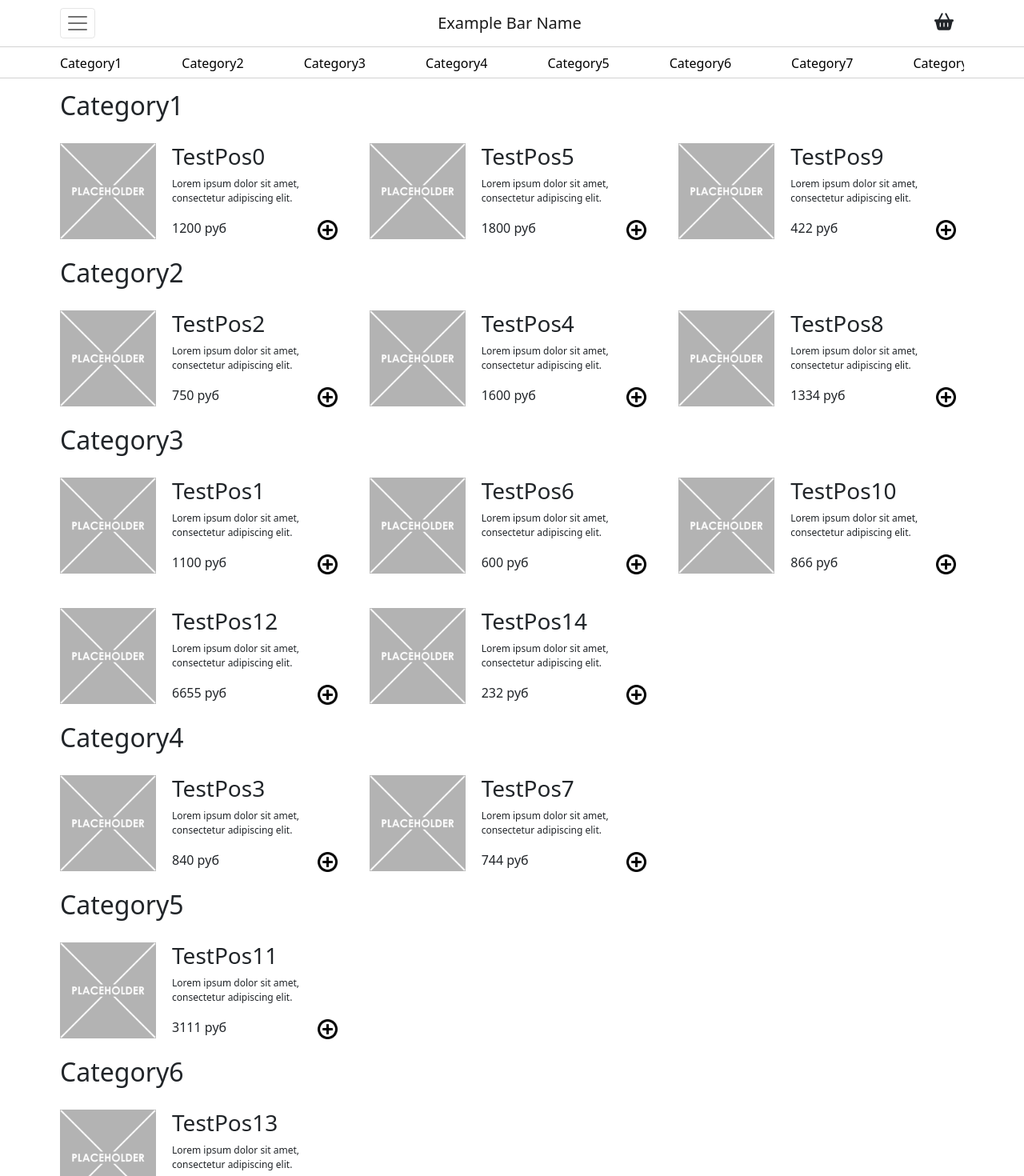
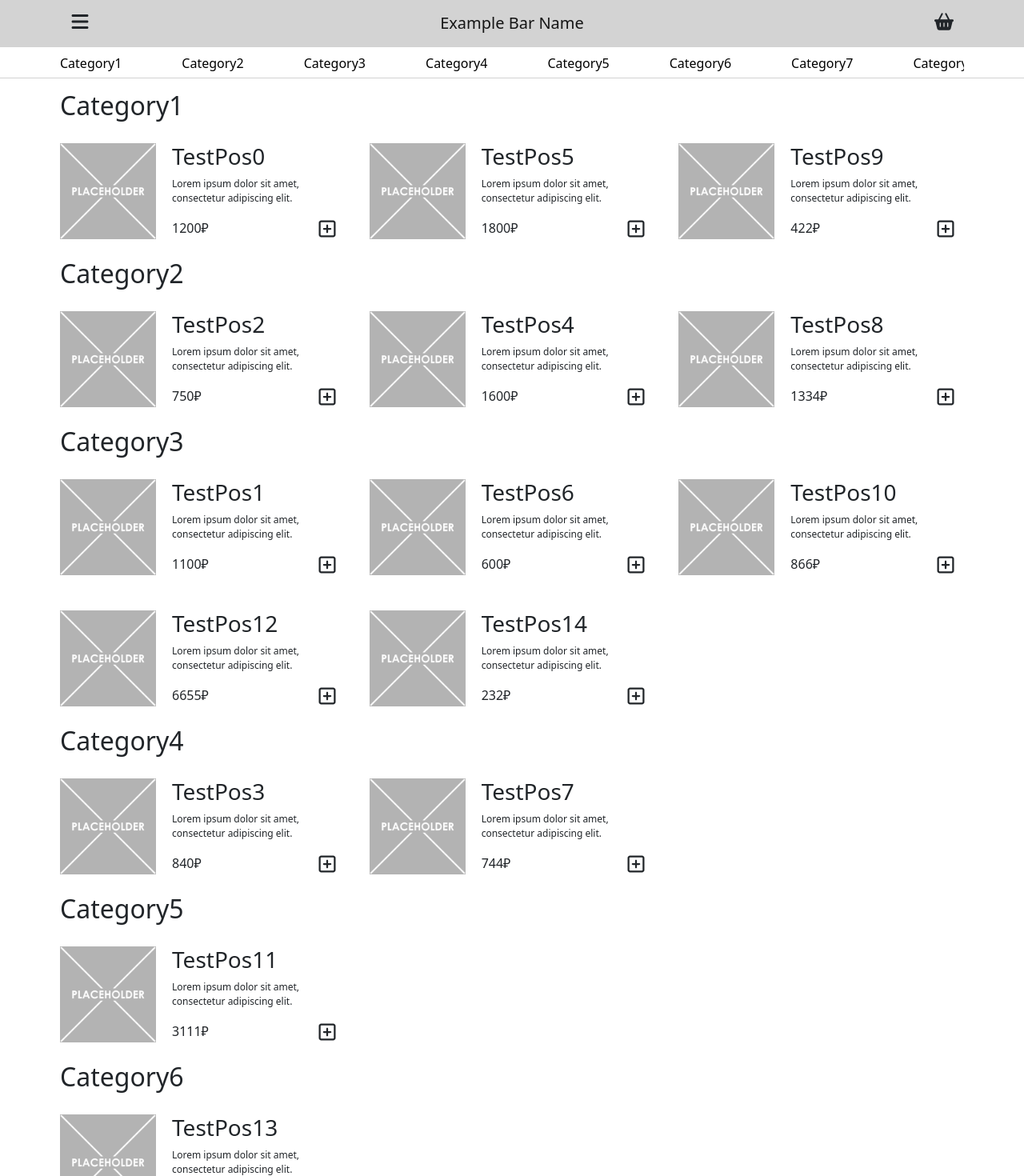
Before and after one commit to 84beiroun/AlexAndAlex, a React (Create React App) app: page / in a window 1280 px wide. Shown: the top 1470 px of the page at 80% size. Built offline with nearby package versions, Linux system fonts and the light colour scheme.

Commit message:
Preparation for telegram bot integration.

```diff
--- a/src/App.js
+++ b/src/App.js
@@ -1,9 +1,10 @@
-import React, {useRef} from 'react';
+import React, {useRef, useState} from 'react';
 import './styles/App.css';
 import 'bootstrap/dist/css/bootstrap.min.css';
 import PosLine from "./components/PosLine";
 import PosData from "./text_repo/positions.json"
 import NavScroll from "./components/NavScroll";
+let posOrder = new Map()
 
 function App() {
     const positions = PosData.sort(function (a, b) {
@@ -11,6 +12,15 @@ function App() {
         if (a.categoryID > b.categoryID) return 1;
         return 0;
     });
+
+    let addPos = (id, title, body, price) => {
+        if (!posOrder.has(id)) {
+            posOrder.set(id, {title: title, body: body, price: price, count: 1});
+        } else {
+            posOrder.set(id, {title: title, body: body, price: price, count: posOrder.get(id).count + 1})
+        }
+    }
+
     const uniquePos = [];
     positions.forEach(posData => {
         if (uniquePos.indexOf(posData.category)===-1){
@@ -28,7 +38,7 @@ function App() {
     const executeScroll = (event, i) => refToCategory[i].current.scrollIntoView()
   return (
     <div className="App">
-        <NavScroll/>
+        <NavScroll posOrder={posOrder}/>
         <div className="App-header-bot">
             <div className="Nav-container">
                 <div className="Nav-list">{
@@ -49,7 +59,7 @@ function App() {
                                 {
                                     if (category === posData.category) {
                                         return (
-                                            <PosLine pos={posData} key={posData.id}/>)
+                                            <PosLine pos={posData} handler={addPos} key={posData.id}/>)
                                     } else {
                                         return null
                                     }
--- a/src/components/NavScroll.jsx
+++ b/src/components/NavScroll.jsx
@@ -1,11 +1,13 @@
 import Container from 'react-bootstrap/Container';
-import Nav from 'react-bootstrap/Nav';
 import Navbar from 'react-bootstrap/Navbar';
 import Offcanvas from 'react-bootstrap/Offcanvas';
 import OffCanvasButton from './OffCanvasButton'
 import React, {useState} from "react";
+import Button from "react-bootstrap/Button";
+import {FontAwesomeIcon} from "@fortawesome/react-fontawesome";
+import {faBars} from "@fortawesome/free-solid-svg-icons";
 
-function NavScroll() {
+function NavScroll(posOrder) {
     const [show, setShow] = useState(false);
 
     const handleClose = () => setShow(false);
@@ -13,27 +15,22 @@ function NavScroll() {
 
     return (
         <>
-        <Navbar expand="false" className="NavBarLg" expanded={show}>
+        <Navbar expand="false" className="NavBarLg" style={{background: "lightgray"}} sticky="top">
             <Container style={{padding: 0}} fluid>
-                <Navbar.Toggle aria-controls={`Navbar-expand-lg`} onClick={handleShow} style={{width: "44px", height: "38px", alignContent: "center", padding: 0}}/>
-                <Navbar.Offcanvas onHide={handleClose}
-                    id={`Navbar-expand-lg`}
-                    aria-labelledby={`NavbarLabel-expand-lg`}
-                    placement="start"
-                >
+                <Button onClick={handleShow} variant={"outline"}>
+                    <FontAwesomeIcon icon={faBars} style={{height: "1.5em", width: "1.5em"}} />
+                </Button>
+                <Offcanvas show={show} onHide={handleClose} placement={'start'}>
                     <Offcanvas.Header closeButton>
-                        <Offcanvas.Title id={`NavbarLabel-expand-lg`}>
-                            Example Bar Name
-                        </Offcanvas.Title>
+                        <Offcanvas.Title>Offcanvas</Offcanvas.Title>
                     </Offcanvas.Header>
                     <Offcanvas.Body>
-                        <Nav className="justify-content-lg-start flex-grow-1 pe-3">
-                          NAVCONTENT
-                        </Nav>
+                        Some text as placeholder. In real life you can have the elements you
+                        have chosen. Like, text, images, lists, etc.
                     </Offcanvas.Body>
-                </Navbar.Offcanvas>
+                </Offcanvas>
                     <Navbar.Brand style={{margin: 0}} className="justify-content-lg-center">Example Bar Name</Navbar.Brand>
-                    <OffCanvasButton placement={'end'} name={'end'}/>
+                    <OffCanvasButton placement={'end'} name={'end'} posOrder={posOrder}/>
             </Container>
         </Navbar>
         </>
--- a/src/components/PosLine.jsx
+++ b/src/components/PosLine.jsx
@@ -1,8 +1,9 @@
 import React from "react";
 import imgPlaceholder from "../icons/Placeholder.png"
-import addIcon from "../icons/add.png"
+import {FontAwesomeIcon} from "@fortawesome/react-fontawesome";
+import {faSquarePlus} from "@fortawesome/free-regular-svg-icons";
+import Button from "react-bootstrap/Button";
 const PosLine = (props) => {
-
     return (
         <div className="IndivPos">
             <img src={imgPlaceholder} className="PosImg" alt="position"/>
@@ -12,8 +13,10 @@ const PosLine = (props) => {
                     <p className="BodyText">{props.pos.body}</p>
                 </div>
                 <div className="IndivPosDataBot">
-                   <p className="PriceText">{props.pos.price}</p>
-                    <img src={addIcon} className="AddIcon" alt="add"/>
+                   <p className="PriceText">{props.pos.price + "₽"}</p>
+                    <Button onClick={() => props.handler(props.pos.id, props.pos.title, props.pos.body, props.pos.price)} variant={"outline"} style={{padding: 0}}>
+                        <FontAwesomeIcon icon={faSquarePlus} style={{height: "1.5em", width: "1.5em"}} />
+                    </Button>
                 </div>
             </div>
         </div>
--- a/src/styles/App.css
+++ b/src/styles/App.css
@@ -92,12 +92,15 @@
     margin-right: 75px;
 }
 .NavBarLg {
-    margin-left: 75px;
-    margin-right: 75px;
+    padding-left: 75px;
+    padding-right: 75px;
 }
-.navbar-toggler-icon {
-    height: 1em;
-    width: 1em;
+
+.btn {box-shadow:none !important;
+    outline: none !important;}
+.btn-close {
+    box-shadow:none !important;
+    outline: none !important;
 }
 @media (max-width: 991px) {
     .PosByCat {
@@ -111,8 +114,8 @@
         margin-right: 50px;
     }
     .NavBarLg {
-        margin-left: 50px;
-        margin-right: 50px;
+        padding-left: 50px;
+        padding-right: 50px;
     }
     .Nav-container {
         margin-right: 50px;
@@ -130,8 +133,8 @@
         margin-right: 20px;
     }
     .NavBarLg {
-        margin-left: 20px;
-        margin-right: 20px;
+        padding-left: 20px;
+        padding-right: 20px;
     }
     .Nav-container {
         margin-right: 20px;
--- a/src/styles/Header.css
+++ b/src/styles/Header.css
@@ -33,12 +33,11 @@
 }
 .DropDown-menu ul {
     background-color: white;
-    margin: 20px;
+    padding: 20px;
     list-style-type: none;
-    padding: 0;
 
 }
 .Nav-contact-info {
     border-top: 1px solid lightgray;
-    margin-top: 40px;
+    padding-top: 40px;
 }
--- a/src/text_repo/positions.json
+++ b/src/text_repo/positions.json
@@ -1,23 +1,23 @@
 [
-    {"id":"0", "title":"TestPos0", "body": "Lorem ipsum dolor sit amet, consectetur adipiscing elit.", "price": "1200 руб", "category": "Category1", "categoryID": 0},
-    {"id":"1", "title":"TestPos1", "body": "Lorem ipsum dolor sit amet, consectetur adipiscing elit.", "price": "1100 руб", "category": "Category3", "categoryID": 2},
-    {"id":"2", "title":"TestPos2", "body": "Lorem ipsum dolor sit amet, consectetur adipiscing elit.", "price": "750 руб", "category": "Category2", "categoryID": 1},
-    {"id":"3", "title":"TestPos3", "body": "Lorem ipsum dolor sit amet, consectetur adipiscing elit.", "price": "840 руб", "category": "Category4", "categoryID": 3},
-    {"id":"4", "title":"TestPos4", "body": "Lorem ipsum dolor sit amet, consectetur adipiscing elit.", "price": "1600 руб", "category": "Category2", "categoryID": 1},
-    {"id":"5", "title":"TestPos5", "body": "Lorem ipsum dolor sit amet, consectetur adipiscing elit.", "price": "1800 руб", "category": "Category1", "categoryID": 0},
-    {"id":"6", "title":"TestPos6", "body": "Lorem ipsum dolor sit amet, consectetur adipiscing elit.", "price": "600 руб", "category": "Category3", "categoryID": 2},
-    {"id":"7", "title":"TestPos7", "body": "Lorem ipsum dolor sit amet, consectetur adipiscing elit.", "price": "744 руб", "category": "Category4", "categoryID": 3},
-    {"id":"8", "title":"TestPos8", "body": "Lorem ipsum dolor sit amet, consectetur adipiscing elit.", "price": "1334 руб", "category": "Category2", "categoryID": 1},
-    {"id":"9", "title":"TestPos9", "body": "Lorem ipsum dolor sit amet, consectetur adipiscing elit.", "price": "422 руб", "category": "Category1", "categoryID": 0},
-    {"id":"10", "title":"TestPos10", "body": "Lorem ipsum dolor sit amet, consectetur adipiscing elit.", "price": "866 руб", "category": "Category3", "categoryID": 2},
-    {"id":"11", "title":"TestPos11", "body": "Lorem ipsum dolor sit amet, consectetur adipiscing elit.", "price": "3111 руб", "category": "Category5", "categoryID": 4},
-    {"id":"12", "title":"TestPos12", "body": "Lorem ipsum dolor sit amet, consectetur adipiscing elit.", "price": "6655 руб", "category": "Category3", "categoryID": 2},
-    {"id":"13", "title":"TestPos13", "body": "Lorem ipsum dolor sit amet, consectetur adipiscing elit.", "price": "1411 руб", "category": "Category6", "categoryID": 5},
-    {"id":"14", "title":"TestPos14", "body": "Lorem ipsum dolor sit amet, consectetur adipiscing elit.", "price": "232 руб", "category": "Category3", "categoryID": 2},
-    {"id":"15", "title":"TestPos15", "body": "Lorem ipsum dolor sit amet, consectetur adipiscing elit.", "price": "323 руб", "category": "Category7", "categoryID": 6},
-    {"id":"16", "title":"TestPos16", "body": "Lorem ipsum dolor sit amet, consectetur adipiscing elit.", "price": "3111 руб", "category": "Category8", "categoryID": 7},
-    {"id":"17", "title":"TestPos17", "body": "Lorem ipsum dolor sit amet, consectetur adipiscing elit.", "price": "1221 руб", "category": "Category9", "categoryID": 8},
-    {"id":"18", "title":"TestPos18", "body": "Lorem ipsum dolor sit amet, consectetur adipiscing elit.", "price": "1411 руб", "category": "Category10", "categoryID": 9},
-    {"id":"19", "title":"TestPos19", "body": "Lorem ipsum dolor sit amet, consectetur adipiscing elit.", "price": "232 руб", "category": "Category11", "categoryID": 10},
-    {"id":"20", "title":"TestPos20", "body": "Lorem ipsum dolor sit amet, consectetur adipiscing elit.", "price": "122 руб", "category": "Category12", "categoryID": 11}
+    {"id":"0", "title":"TestPos0", "body": "Lorem ipsum dolor sit amet, consectetur adipiscing elit.", "price": "1200", "category": "Category1", "categoryID": 0},
+    {"id":"1", "title":"TestPos1", "body": "Lorem ipsum dolor sit amet, consectetur adipiscing elit.", "price": "1100", "category": "Category3", "categoryID": 2},
+    {"id":"2", "title":"TestPos2", "body": "Lorem ipsum dolor sit amet, consectetur adipiscing elit.", "price": "750", "category": "Category2", "categoryID": 1},
+    {"id":"3", "title":"TestPos3", "body": "Lorem ipsum dolor sit amet, consectetur adipiscing elit.", "price": "840", "category": "Category4", "categoryID": 3},
+    {"id":"4", "title":"TestPos4", "body": "Lorem ipsum dolor sit amet, consectetur adipiscing elit.", "price": "1600", "category": "Category2", "categoryID": 1},
+    {"id":"5", "title":"TestPos5", "body": "Lorem ipsum dolor sit amet, consectetur adipiscing elit.", "price": "1800", "category": "Category1", "categoryID": 0},
+    {"id":"6", "title":"TestPos6", "body": "Lorem ipsum dolor sit amet, consectetur adipiscing elit.", "price": "600", "category": "Category3", "categoryID": 2},
+    {"id":"7", "title":"TestPos7", "body": "Lorem ipsum dolor sit amet, consectetur adipiscing elit.", "price": "744", "category": "Category4", "categoryID": 3},
+    {"id":"8", "title":"TestPos8", "body": "Lorem ipsum dolor sit amet, consectetur adipiscing elit.", "price": "1334", "category": "Category2", "categoryID": 1},
+    {"id":"9", "title":"TestPos9", "body": "Lorem ipsum dolor sit amet, consectetur adipiscing elit.", "price": "422", "category": "Category1", "categoryID": 0},
+    {"id":"10", "title":"TestPos10", "body": "Lorem ipsum dolor sit amet, consectetur adipiscing elit.", "price": "866", "category": "Category3", "categoryID": 2},
+    {"id":"11", "title":"TestPos11", "body": "Lorem ipsum dolor sit amet, consectetur adipiscing elit.", "price": "3111", "category": "Category5", "categoryID": 4},
+    {"id":"12", "title":"TestPos12", "body": "Lorem ipsum dolor sit amet, consectetur adipiscing elit.", "price": "6655", "category": "Category3", "categoryID": 2},
+    {"id":"13", "title":"TestPos13", "body": "Lorem ipsum dolor sit amet, consectetur adipiscing elit.", "price": "1411", "category": "Category6", "categoryID": 5},
+    {"id":"14", "title":"TestPos14", "body": "Lorem ipsum dolor sit amet, consectetur adipiscing elit.", "price": "232", "category": "Category3", "categoryID": 2},
+    {"id":"15", "title":"TestPos15", "body": "Lorem ipsum dolor sit amet, consectetur adipiscing elit.", "price": "323", "category": "Category7", "categoryID": 6},
+    {"id":"16", "title":"TestPos16", "body": "Lorem ipsum dolor sit amet, consectetur adipiscing elit.", "price": "3111", "category": "Category8", "categoryID": 7},
+    {"id":"17", "title":"TestPos17", "body": "Lorem ipsum dolor sit amet, consectetur adipiscing elit.", "price": "1221", "category": "Category9", "categoryID": 8},
+    {"id":"18", "title":"TestPos18", "body": "Lorem ipsum dolor sit amet, consectetur adipiscing elit.", "price": "1411", "category": "Category10", "categoryID": 9},
+    {"id":"19", "title":"TestPos19", "body": "Lorem ipsum dolor sit amet, consectetur adipiscing elit.", "price": "232", "category": "Category11", "categoryID": 10},
+    {"id":"20", "title":"TestPos20", "body": "Lorem ipsum dolor sit amet, consectetur adipiscing elit.", "price": "122", "category": "Category12", "categoryID": 11}
 ]
```
Also changed, not shown: src/components/OffCanvasButton.jsx (+10 -5 lines), src/components/PosOrderCard.jsx (added, +20 -0 lines).
